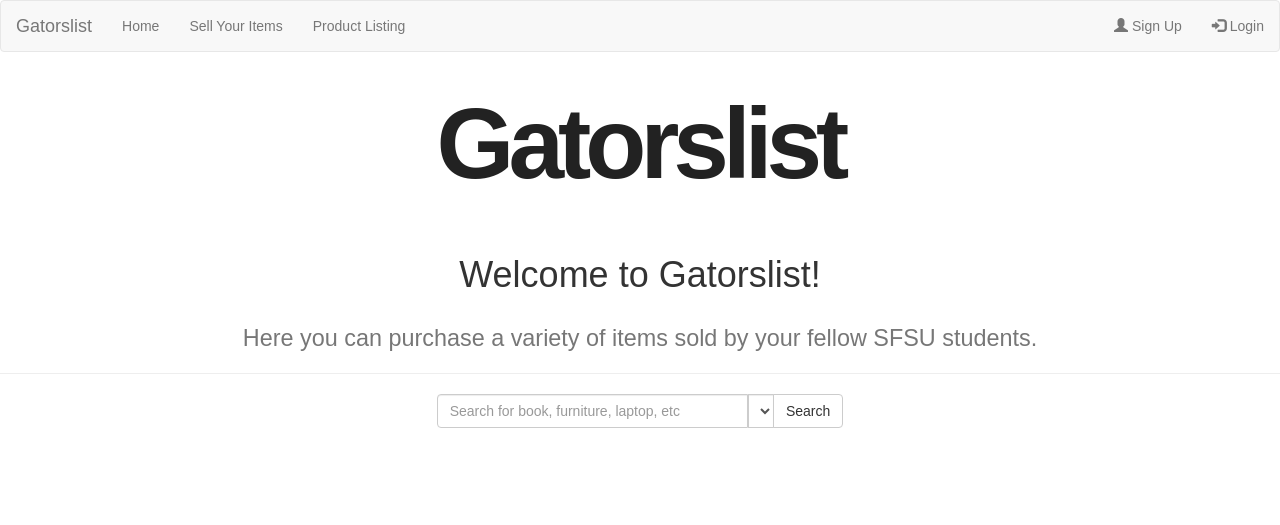
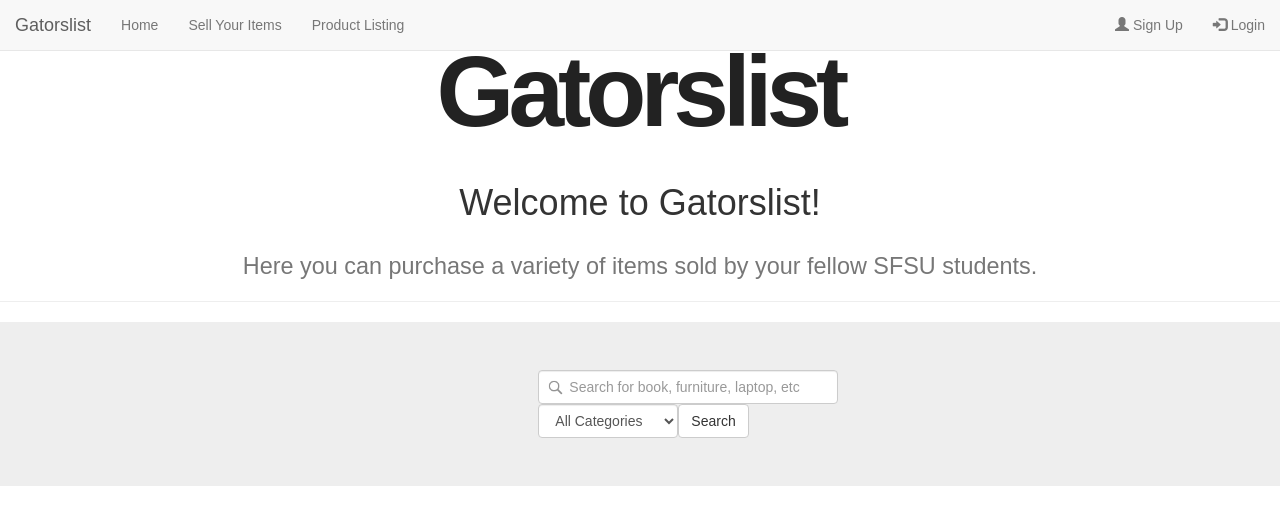
Before and after one commit to Alrashed/Gatorslist, a PHP site: page / in a window 1280 px wide. Shown: the top 525 px of the page. Run offline with PHP 8.4, Linux system fonts and the light colour scheme; some libraries are stand-ins or nearby versions.

Commit message:
Modified header.php, index.php and style.css

```diff
--- a/m2/application/view/_templates/header.php
+++ b/m2/application/view/_templates/header.php
@@ -1,12 +1,13 @@
 <!DOCTYPE html>
 <!-- Bootstrap -->
 <link rel='stylesheet' type='text/css' href='//maxcdn.bootstrapcdn.com/bootstrap/3.2.0/css/bootstrap.min.css'>
+
 
 <html lang="en">
 <head>
     <meta charset="utf-8">
     <!--Nav Bar-->
-    <nav class="navbar navbar-default">
+    <nav class="navbar navbar-default navbar-fixed-top">
       <div class="container-fluid">
         <div class="navbar-header">
           <a class="navbar-brand" href="#">Gatorslist</a>
@@ -32,6 +33,8 @@
     <!-- See more here: http://stackoverflow.com/q/2105327/1114320 -->
     <!-- CSS -->
     <link href="<?php echo URL; ?>css/style.css" rel="stylesheet">
+    <link href="<?php echo URL; ?>img/demo-image.png" rel="icon">
+
 </head>
 <body>
     <!-- logo -->
--- a/m2/application/view/home/index.php
+++ b/m2/application/view/home/index.php
@@ -1,22 +1,23 @@
-<div class="page-header text-center">
+<div class="page-header text-center title-top-margin">
   <h1>Welcome to Gatorslist!</h1>
   <h1><small>Here you can purchase a variety of items sold by your fellow SFSU students.</small></h1>
 </div>
 
-<div class="row">
+<div class="row jumbotron">
   <form action="<?php echo URL; ?>products/searchproducts" method="POST">
     <div class="col-lg-4 col-lg-offset-4" >
-      <div class="input-group">
-        <input class="form-control" type="text" name="searchinput" value="" placeholder="Search for book, furniture, laptop, etc" required />
-          <div class="input-group-btn">
+      <div class="search-group float-left">
+        <input class="form-control input-attributes float-left" type="text" name="searchinput" value="" placeholder="Search for book, furniture, laptop, etc" required />
+          <div class=" float-left">
             <select name="category" class="form-control">
               <option value="">All Categories</option>
               <option value="book">Books</option>
               <option value="furniture">Furniture</option>
               <option value="laptop">Laptops</option>
+              <option value="office suppies">Office Supplies</option>
             </select>
           </div>
-        <div class="input-group-btn">
+        <div class="float-left">
           <input class="btn btn-default" type="submit" name="submit_search_product" value="Search" />
         </div>
       </div><!-- /input-group -->
--- a/m2/public/css/style.css
+++ b/m2/public/css/style.css
@@ -56,3 +56,27 @@ body {
     padding-top: 10px;
     margin-top: 30px;
 }
+
+.title-top-margin {
+    margin-top: 20px;
+}
+.search-group {
+    margin-left: 25%;
+}
+.input-attributes {
+    width: 300px;
+    margin-left: 0%;
+    float:left;
+    margin-right: 1px;
+
+}
+input[type=text] {
+    background-size: 20px 20px;
+    background-image: url('../public/img/search_icon.png');
+    background-position: 6px 6px;
+    background-repeat: no-repeat;
+    padding-left: 30px;
+}
+.float-left {
+    float: left;
+}
```
Also changed, not shown: m2/public/img/search_icon.png (added).
